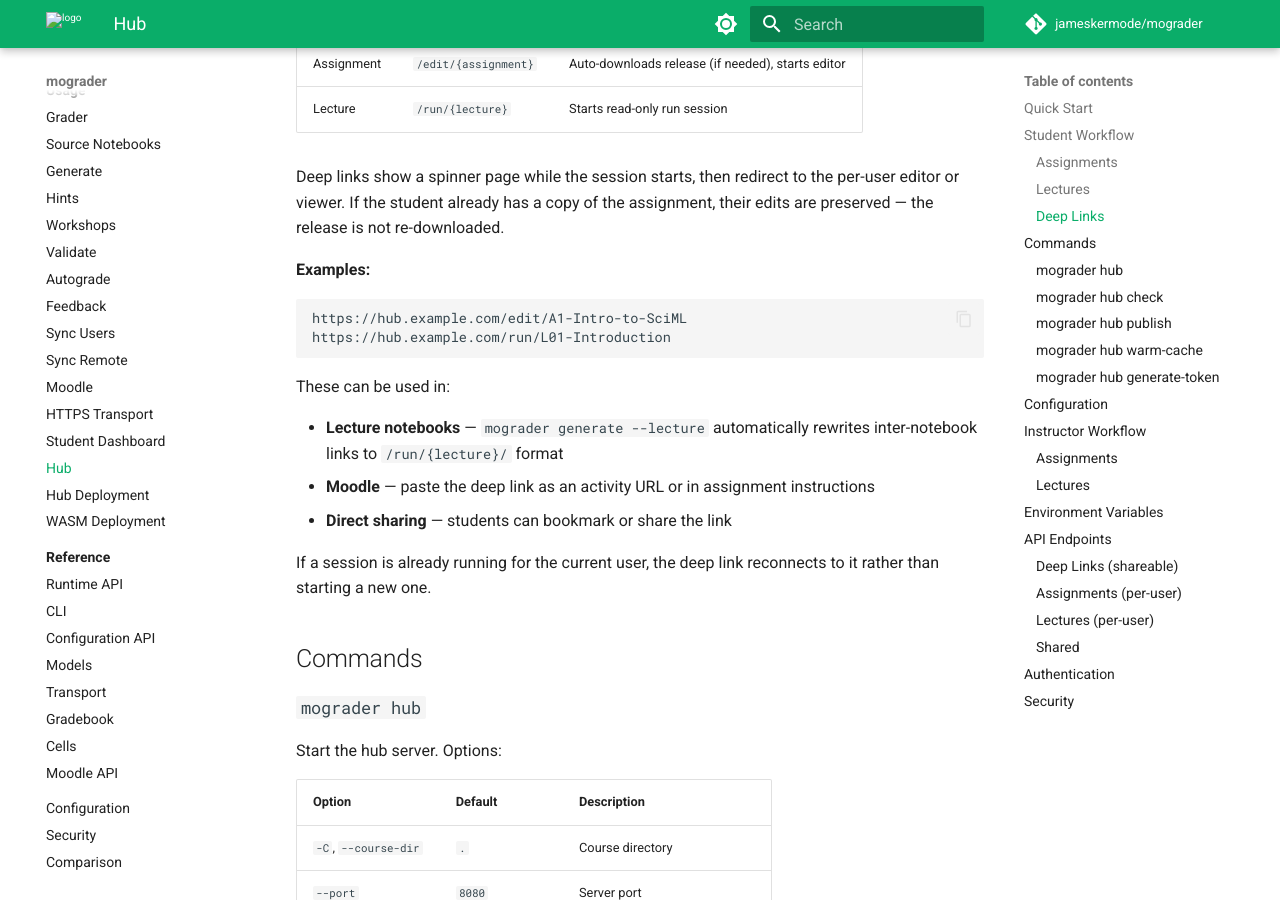
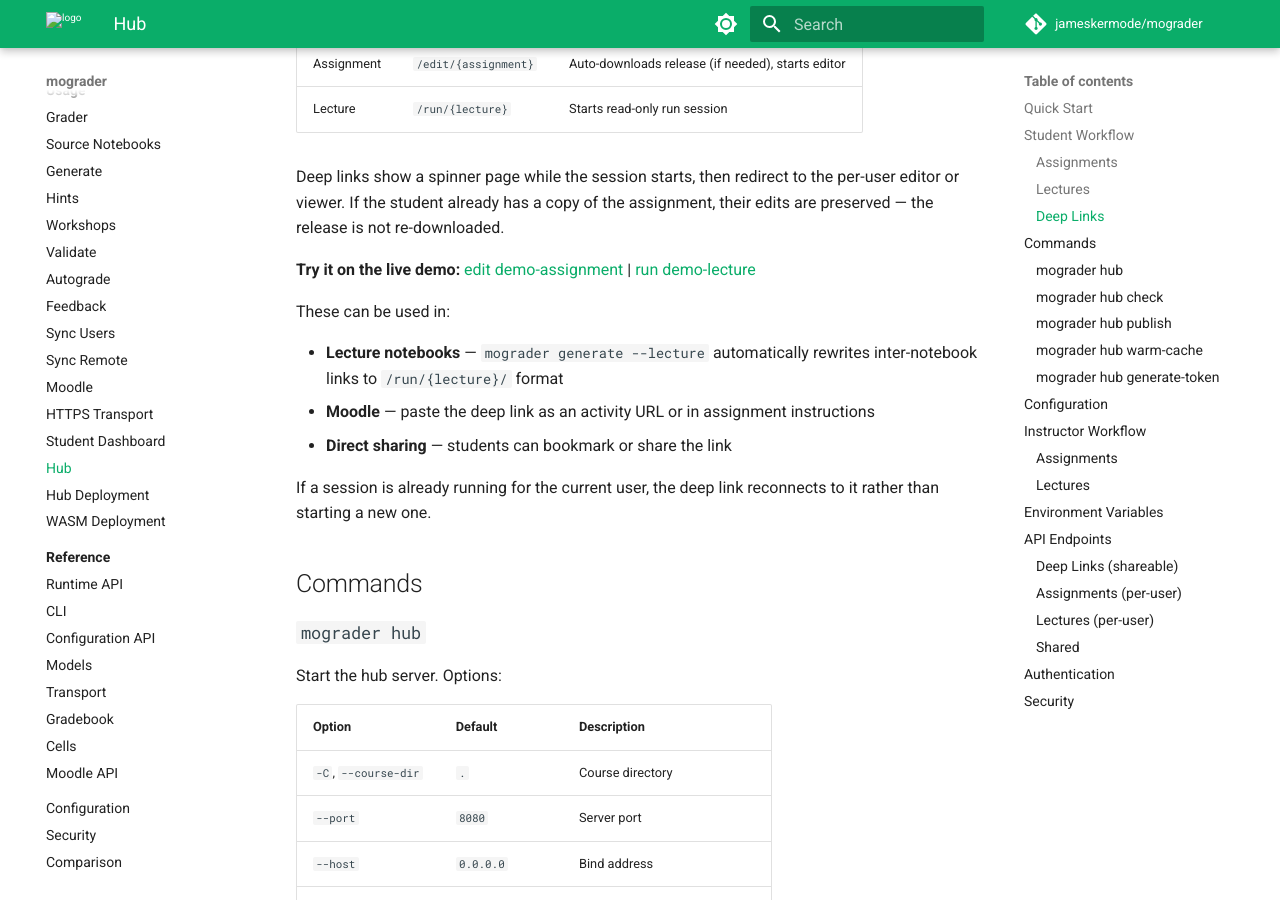
Before and after one commit to jameskermode/mograder, an MkDocs documentation site: the page built from docs/usage/hub.md, in a window 1280 px wide and 900 px high, scrolled down 1618 px. Built offline with MkDocs 1.6.1 and Material for MkDocs 9.7.7, drawn with Linux system fonts in a browser that asks for light colours; comment, search, counter and statistics services are not loaded.

Commit message:
Add live demo deep link examples to README and hub docs
Co-Authored-By: Claude Opus 4.6 (1M context) <noreply@anthropic.com>

````diff
--- a/docs/usage/hub.md
+++ b/docs/usage/hub.md
@@ -59,12 +59,7 @@ Both assignments and lectures support **shareable deep links** that can be embed
 
 Deep links show a spinner page while the session starts, then redirect to the per-user editor or viewer. If the student already has a copy of the assignment, their edits are preserved — the release is not re-downloaded.
 
-**Examples:**
-
-```
-https://hub.example.com/edit/A1-Intro-to-SciML
-https://hub.example.com/run/L01-Introduction
-```
+**Try it on the live demo:** [edit demo-assignment](https://mograder-demo.jrkermode.uk/edit/demo-assignment) | [run demo-lecture](https://mograder-demo.jrkermode.uk/run/demo-lecture)
 
 These can be used in:
 
````
Also changed, not shown: README.md (+1 -1 lines).
